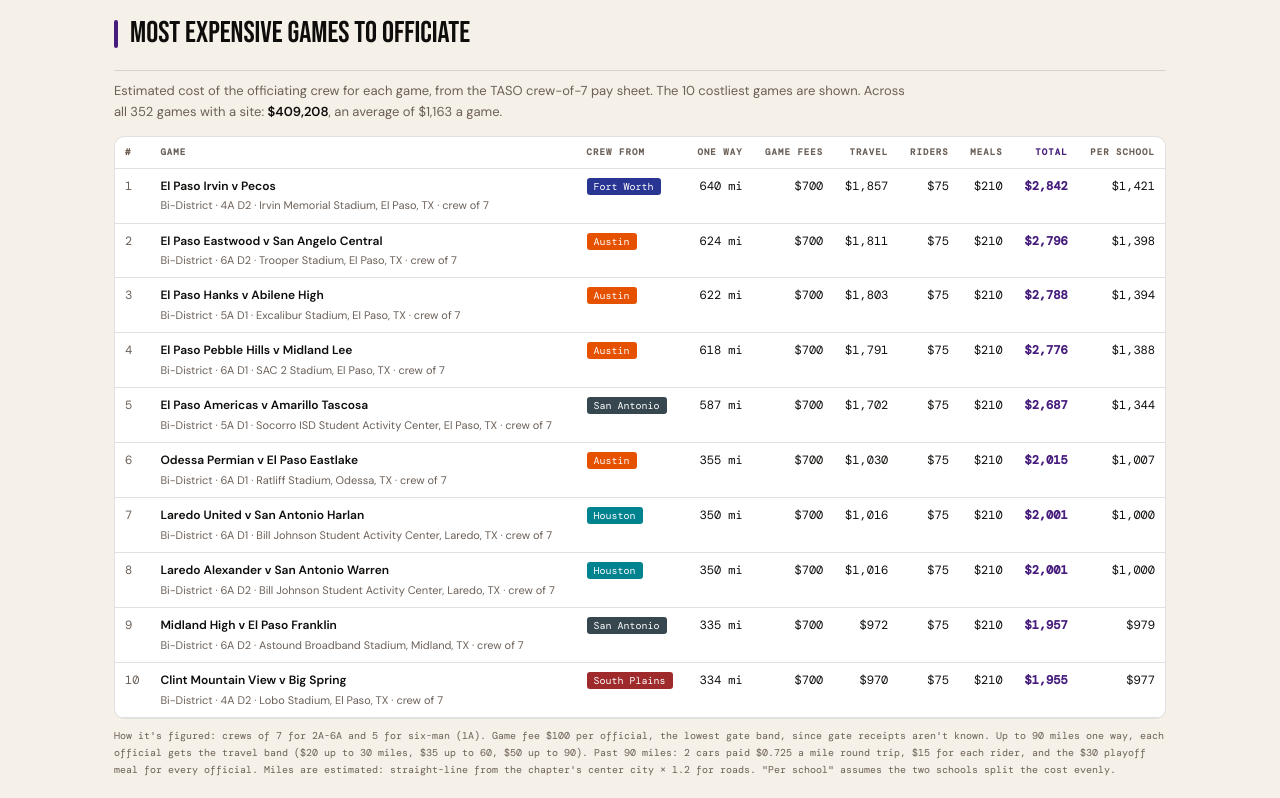
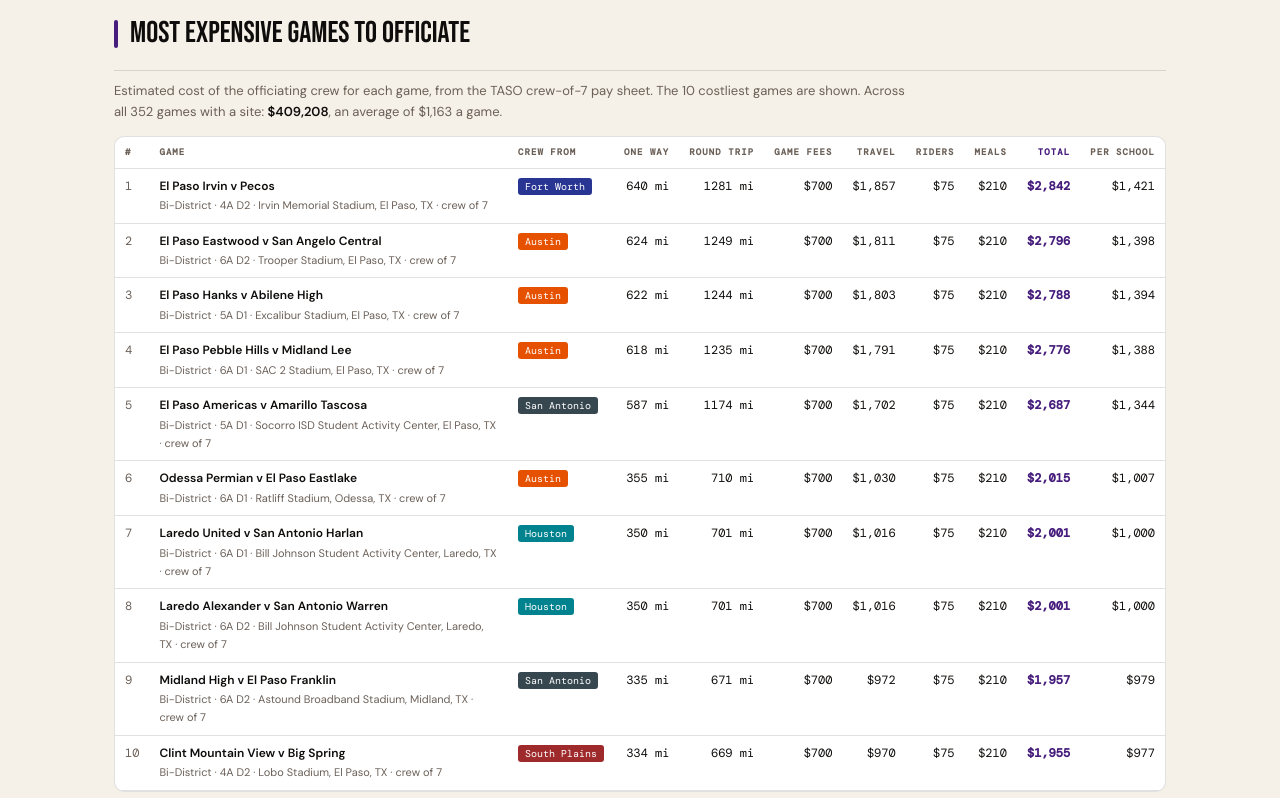
Before and after one commit to colemic2006/texasplayoffs, a React (Vite) app: page / in a window 1280 px wide. Shown: the part 5282-6080 px from the top of the page. Built offline with nearby package versions, Linux system fonts and the light colour scheme.

Commit message:
Officiating costs: add a round-trip miles column; the travel cell shows its math
Co-Authored-By: Claude Opus 5.5 <noreply@anthropic.com>

Claude-Session: https://claude.ai/code/session_01BMNz1h9oErPrBeApAqNHEj

```diff
--- a/src/components/OfficialsCost.jsx
+++ b/src/components/OfficialsCost.jsx
@@ -36,6 +36,7 @@ export default function OfficialsCost({ data }) {
             <th style={{ ...th, textAlign:'left' }}>Game</th>
             <th style={{ ...th, textAlign:'left' }}>Crew from</th>
             <th style={th}>One way</th>
+            <th style={th}>Round trip</th>
             <th style={th}>Game fees</th>
             <th style={th}>Travel</th>
             <th style={th}>Riders</th>
@@ -57,8 +58,9 @@ export default function OfficialsCost({ data }) {
                     <span style={{ fontSize:10, padding:'2px 7px', borderRadius:3, background:chapterColor(g.chapter), color:'#fff' }}>{names[g.chapter] || g.chapter}</span>
                   </td>
                   <td style={td}>{Math.round(c.oneWay)} mi</td>
+                  <td style={td}>{Math.round(c.roundTrip)} mi</td>
                   <td style={td}>{usd(c.fees)}</td>
-                  <td style={td}>{usd(c.travel)}</td>
+                  <td style={td} title={c.band ? `${c.crew} officials × $${c.band} travel band` : `${Math.round(c.roundTrip)} round-trip miles × ${PAY.cars} cars × $${PAY.perMile} a mile`}>{usd(c.travel)}</td>
                   <td style={td}>{c.riders ? usd(c.riders) : '—'}</td>
                   <td style={td}>{c.meals ? usd(c.meals) : '—'}</td>
                   <td style={{ ...td, color:'var(--burnt)', fontWeight:700 }}>{usd(c.total)}</td>
@@ -72,7 +74,7 @@ export default function OfficialsCost({ data }) {
       <div style={{ fontFamily:'var(--mono)', fontSize:10, color:'var(--mid)', marginTop:8, lineHeight:1.7 }}>
         How it's figured: crews of 7 for 2A-6A and 5 for six-man (1A). Game fee {usd(PAY.gameFee)} per official, the lowest gate band, since gate receipts aren't known.
         Up to 90 miles one way, each official gets the travel band ($20 up to 30 miles, $35 up to 60, $50 up to 90).
-        Past 90 miles: {PAY.cars} cars paid ${PAY.perMile} a mile round trip, ${PAY.riderFee} for each rider, and the ${PAY.meal} playoff meal for every official.
+        Past 90 miles: {PAY.cars} cars paid ${PAY.perMile} a mile for the round trip (there and back), ${PAY.riderFee} for each rider, and the ${PAY.meal} playoff meal for every official.
         Miles are estimated: straight-line from the chapter's center city × 1.2 for roads. "Per school" assumes the two schools split the cost evenly.
       </div>
     </div>
--- a/src/officialsCost.js
+++ b/src/officialsCost.js
@@ -28,5 +28,5 @@ export function gameCost(g) {
     band = PAY.bands.find(([max]) => oneWay <= max)
     travel = crew * band[1]
   }
-  return { crew, oneWay, fees, travel, riders, meals, band: band && band[1], total: fees + travel + riders + meals }
+  return { crew, oneWay, roundTrip: 2 * oneWay, fees, travel, riders, meals, band: band && band[1], total: fees + travel + riders + meals }
 }
```
